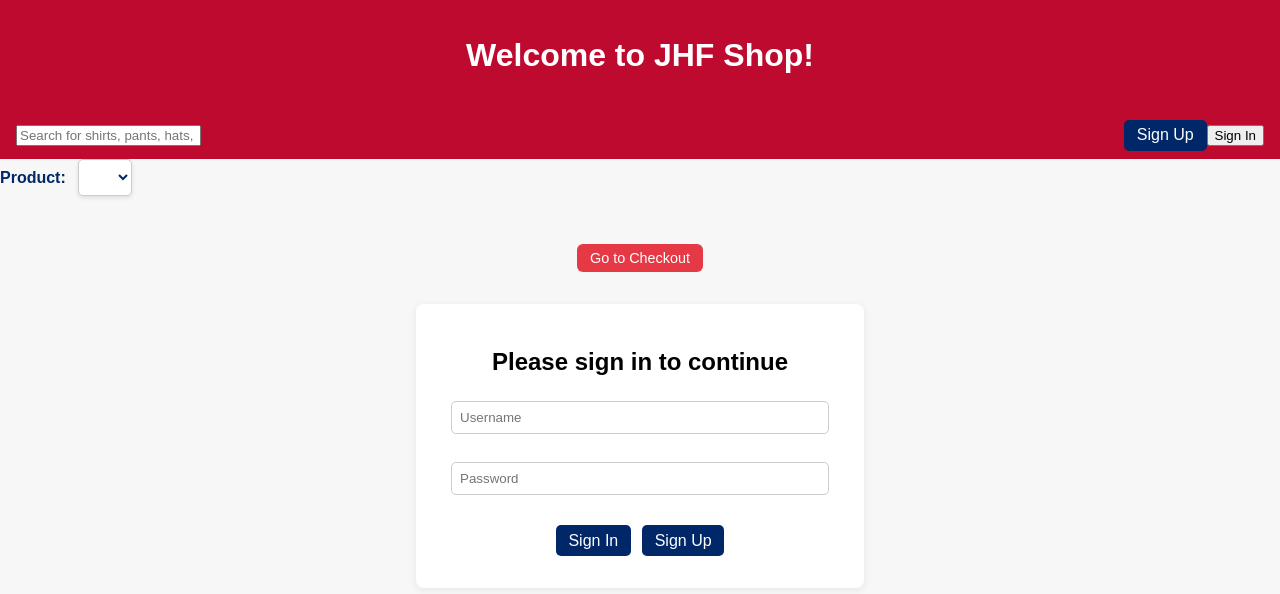
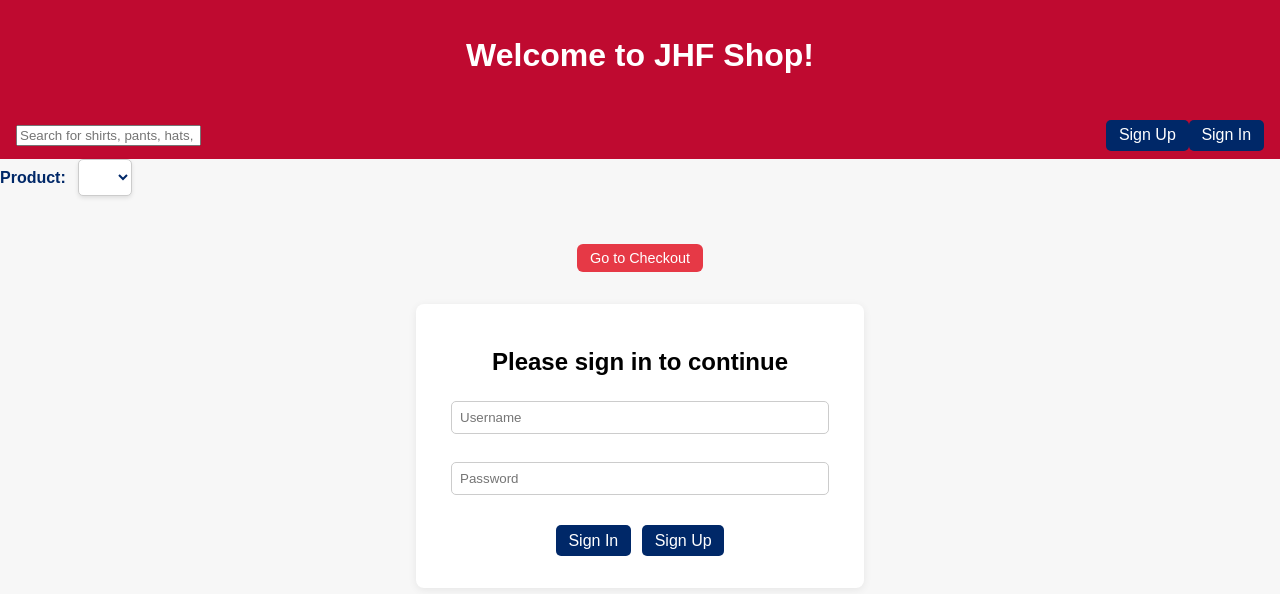
Before and after one commit to MakelYisrael/Clothing-Store-v1.2, a plain HTML site: page index.html in a window 1280 px wide. Drawn offline with Linux system fonts and the light colour scheme; no server answers.

Commit message:
Update SalesPageCSS.css

```diff
--- a/SalesPageCSS.css
+++ b/SalesPageCSS.css
@@ -358,6 +358,19 @@ header {
 #signupNavBtn:hover {
     background: #0056b3;
 }
+#signinNavBtn {
+    margin-left: auto;
+    padding: 0.4rem 0.8rem;
+    border: none;
+    border-radius: 5px;
+    background: #002868;
+    color: #fff;
+    cursor: pointer;
+    font-size: 1rem;
+}
+#signinNavBtn:hover {
+    background: #0056b3;
+}
 
     .add-product-page button, .edit-product-page button, .login button {
         margin: 0.5rem 0.2rem;
```
